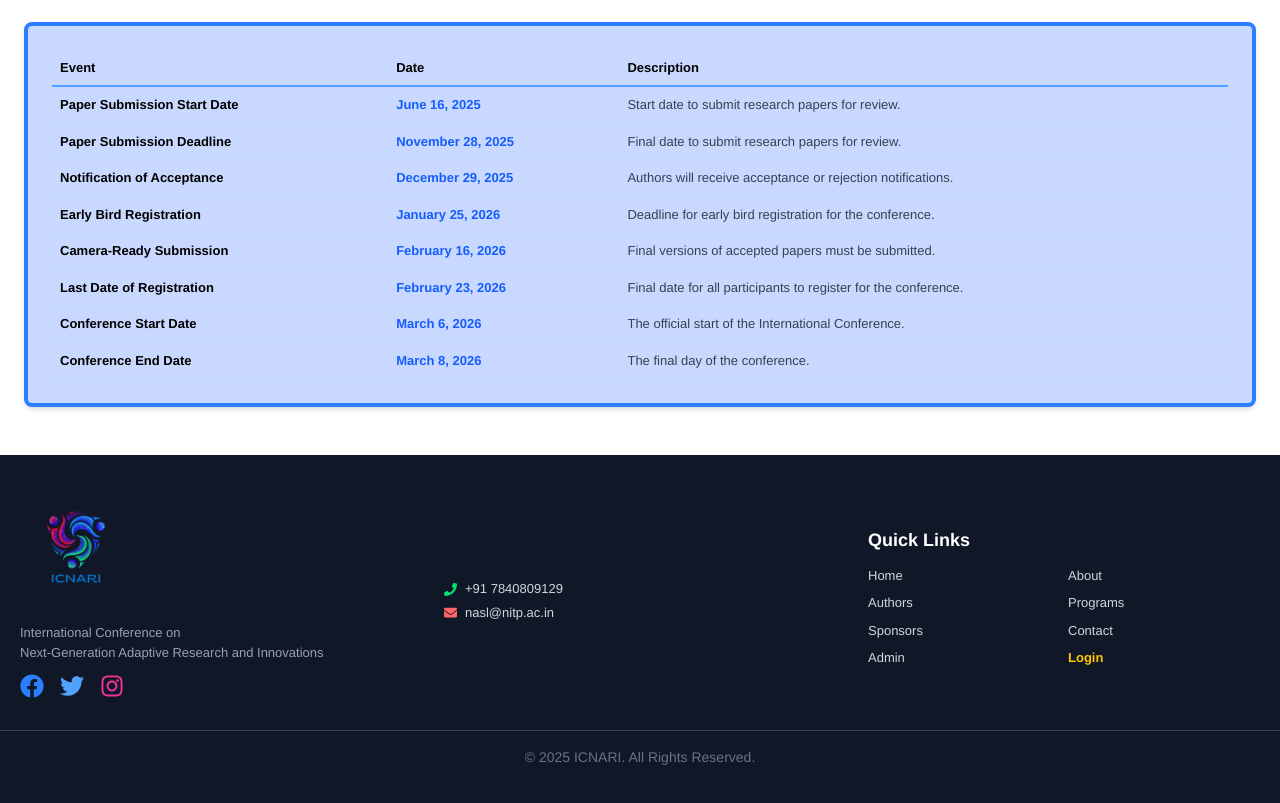
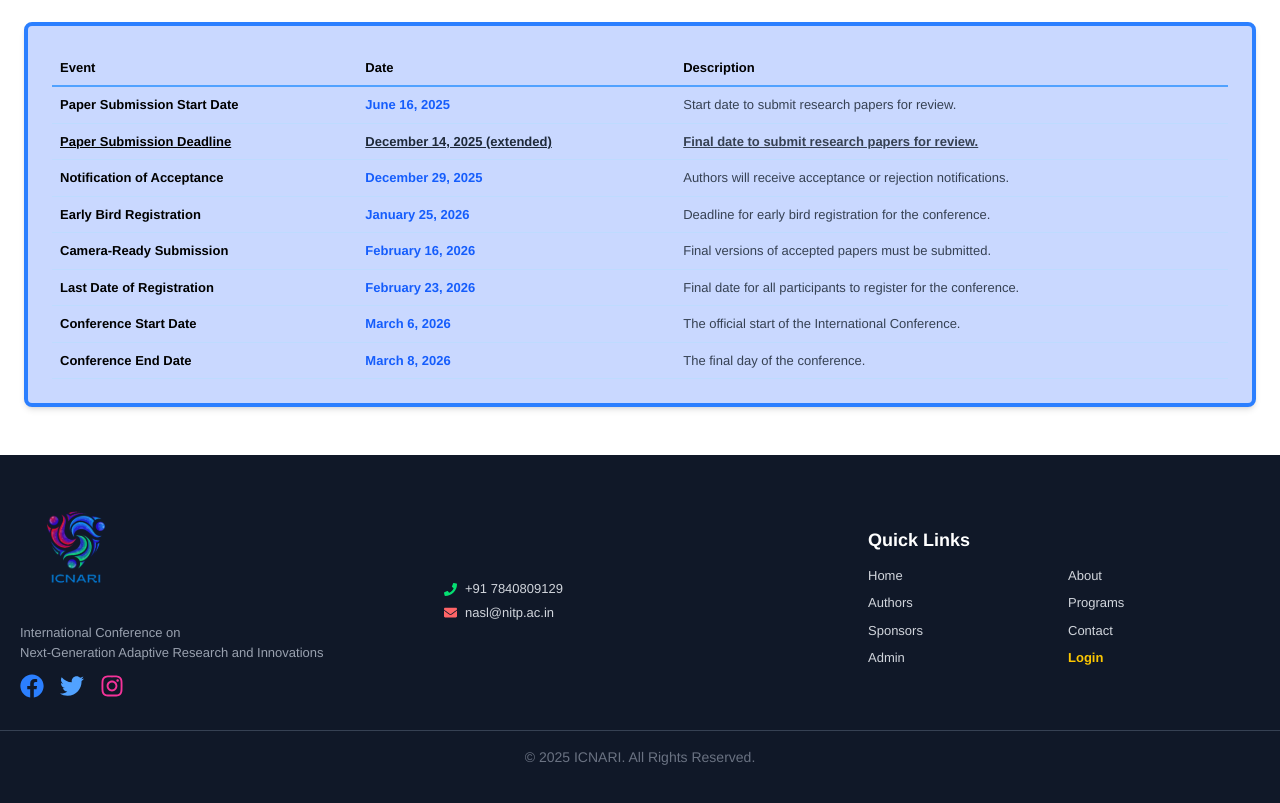
Before and after one commit to suryanshvermaa/Conference_website, a React (Vite) app in the folder frontend/: page / in a window 1280 px wide. Shown: the part 2920-3723 px from the top of the page. Built offline with nearby package versions, Linux system fonts and the light colour scheme; no server answers.

Commit message:
fix: update paper submission deadline to reflect extension in ImportantDates and Papersub components

```diff
--- a/frontend/src/components/ImportantDates.jsx
+++ b/frontend/src/components/ImportantDates.jsx
@@ -1,4 +1,3 @@
-import React from 'react';
 const dates = [
   {
     title: "Paper Submission Start Date",
@@ -7,7 +6,7 @@ const dates = [
   },
     {
       title: "Paper Submission Deadline",
-      date: "November 28, 2025",
+      date: "December 14, 2025 (extended)",
       description: "Final date to submit research papers for review.",
     },
     {
@@ -60,9 +59,18 @@ const EventTimeline = () => {
           <tbody>
             {dates.map((event, index) => (
               <tr key={index} className="hover:bg-blue-100">
-                <td className="p-2 border-b border-blue-200 font-semibold">{event.title}</td>
-                <td className="p-2 border-b border-blue-200 text-blue-600 font-bold">{event.date}</td>
-                <td className="p-2 border-b border-blue-200 text-gray-700">{event.description}</td>
+                {
+                  event.title === "Paper Submission Deadline" ?
+                     <>
+                     <td className="p-2 border-b border-blue-200 font-extrabold underline">{event.title}</td>
+                      <td className="p-2 border-b border-blue-200 text-gray-800 font-extrabold underline">{event.date}</td>
+                      <td className="p-2 border-b border-blue-200 text-gray-700 font-extrabold underline">{event.description}</td>
+                     </>:
+                      <>
+                       <td className="p-2 border-b border-blue-200 font-semibold">{event.title}</td>
+                      <td className="p-2 border-b border-blue-200 text-blue-600 font-bold">{event.date}</td>
+                      <td className="p-2 border-b border-blue-200 text-gray-700">{event.description}</td></>
+                }
               </tr>
             ))}
           </tbody>
--- a/frontend/src/components/authorcomp/Papersub.jsx
+++ b/frontend/src/components/authorcomp/Papersub.jsx
@@ -9,7 +9,7 @@ const Papersub = () => {
         <p className="text-gray-600 text-lg mb-6">How and where to submit your research paper.</p>
         <ul className="list-disc pl-6 text-gray-700 text-lg">
           <li><strong className="font-semibold">Submission Starts:</strong> June 16, 2025</li>
-          <li><strong className="font-semibold">Paper Submission Deadline:</strong> November 28, 2025</li>
+          <li><strong className="font-semibold">Paper Submission Deadline:</strong><span className='underline bg-amber-200'>December 14, 2025 (extended)</span></li>
           <li><strong className="font-semibold">Notification Acceptance:</strong> December 29, 2025</li>
           <li><strong className="font-semibold">Date of Conference:</strong>March 6th - 8th, 2026</li>
           <li><strong className="font-semibold">Early Bird Registration:</strong>January 25, 2026</li>
```
